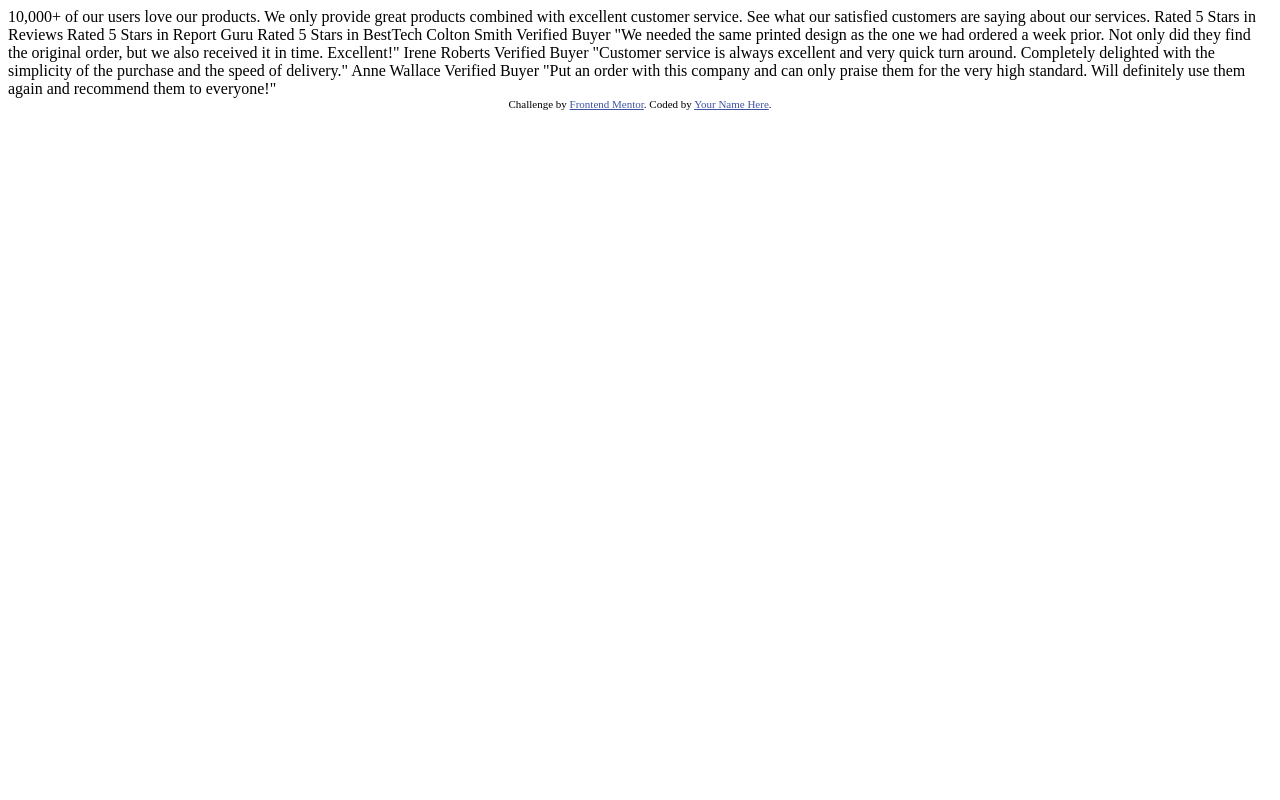
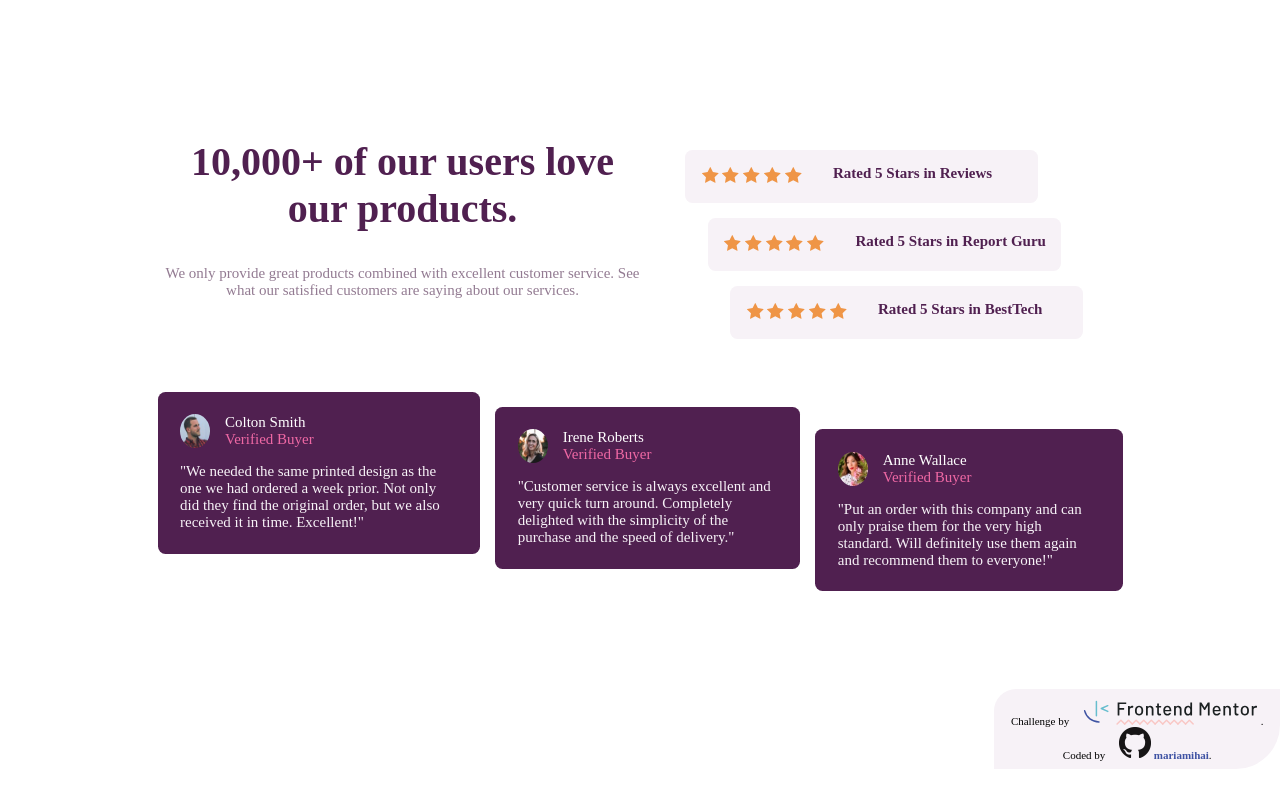
Before and after one commit to mariamihai/fm-social-proof-section, a plain HTML site: page index.html in a window 1280 px wide. Drawn offline with Linux system fonts and the light colour scheme.

Commit message:
My Implementation of the challenge

```diff
--- /dev/null
+++ b/css/styles.scss
@@ -0,0 +1,189 @@
+@import url('https://fonts.googleapis.com/css2?family=Spartan:wght@400;500;700&display=swap');
+
+:root {
+    --very-dark-magenta: hsl(300, 43%, 22%);
+    --soft-pink: hsl(333, 80%, 67%);
+    --dark-grayish-magenta: hsl(303, 10%, 53%);
+    --light-grayish-magenta: hsl(300, 24%, 96%);
+    --white: hsl(0, 0%, 100%);
+}
+
+body {
+    margin: 0;
+    font-size: 15px;
+}
+
+.card {
+    margin: 1em;
+
+    .description {
+        text-align: center;
+        padding: 1em 0.5em;
+
+        .title {
+            color: var(--very-dark-magenta);
+            font-weight: bold;
+            font-size: 40px;
+        }
+
+        .product-description {
+            color: var(--dark-grayish-magenta);
+        }
+    }
+
+    .ratings {
+        text-align: center;
+
+        .rating {
+            margin-bottom: 1em;
+            padding: 1em;
+            background-color: var(--light-grayish-magenta);
+            border-radius: 0.5em;
+
+            .stars-rating {
+                padding-bottom: 0.5em;
+            }
+
+            .rating-description {
+                font-weight: bold;
+                color: var(--very-dark-magenta);
+            }
+        }
+    }
+
+    .comments {
+
+        .comment {
+            border-radius: 0.5em;
+            margin-bottom: 1em;
+            padding: 1.5em;
+            background-color: var(--very-dark-magenta);
+
+            .user-data {
+                display: flex;
+                padding-bottom: 1em;
+
+                img {
+                    border-radius: 50%;
+                    width: 2em;
+                }
+
+                .user-text {
+                    padding-left: 1em;
+
+                    .user {
+                        color: var(--white);
+                    }
+
+                    .verified {
+                        color: var(--soft-pink);
+                    }
+                }
+
+            }
+
+            .comment-description {
+                color: var(--light-grayish-magenta);
+            }
+        }
+    }
+}
+
+.attribution {
+    padding: 1em 1.5em 3em 1.5em;
+    height: 40px;
+    background-color: var(--light-grayish-magenta);
+    border-radius: 2em 0 4em 0;
+
+    a {
+        text-decoration: none;
+        font-weight: bold;
+    }
+
+    img {
+        padding-left: 1em;
+    }
+}
+
+@media only screen and (min-width: 400px) {
+    .attribution {
+      padding: 1em 1.5em 4em 1.5em;
+      position: absolute;
+      right: 0;
+      max-width: 350px;
+      height: 25px;
+      border-radius: 2em 0 4em 0;
+
+      img {
+        padding-left: 1em;
+      }
+    }
+  }
+
+
+@media only screen and (min-width: 900px) {
+    .card {
+        display: flex;
+        flex-flow: row wrap;
+        margin: 6em 2em;
+
+        .description {
+            max-width: 50%;
+        }
+
+        .ratings {
+            padding: 4em 5em 2em 2em;
+
+            .rating {
+                display: flex;
+                padding: 1em;
+
+                .stars-rating {
+                    padding: 0.1em;
+                    margin-right: 2em;
+                }
+            }
+
+            .r2 {
+                margin-left: 1.5em;
+                margin-right: -1.5em;
+            }
+
+            .r3 {
+                margin-left: 3em;
+                margin-right: -3em;
+            }
+        }
+
+        // .break {
+        //     flex-basis: 100%;
+        //     width: 0;
+        // }
+
+        .comments {
+            display: flex;
+            flex-direction: row;
+
+            .comment {
+                margin: 0.5em;
+                align-self: flex-start;
+            }
+
+            .c2 {
+                margin-top: 1.5em;
+            }
+
+            .c3 {
+                margin-top: 3em;
+            }
+        }
+    }
+}
+
+
+
+@media only screen and (min-width: 900px) {
+    .card {
+        margin: 6em 10em;
+    }
+}
--- a/index.html
+++ b/index.html
@@ -9,10 +9,13 @@
       rel="icon"
       type="image/png"
       sizes="32x32"
-      href="./images/favicon-32x32.png"
+      href="./assets/favicon-32x32.png"
     />
 
     <title>Frontend Mentor | Social proof section</title>
+
+
+    <link rel="stylesheet" href="./css/styles.css" />
 
     <!-- Feel free to remove these styles or customise in your own stylesheet 👍 -->
     <style>
@@ -26,36 +29,108 @@
     </style>
   </head>
   <body>
-    10,000+ of our users love our products.
+    <div class="card">
+      <section class="description">
+        <h1 class="title">10,000+ of our users love our products.</h1>
+        <div class="product-description">We only provide great products combined with excellent customer service.
+          See what our satisfied customers are saying about our services.</div>
+      </section>
 
-    We only provide great products combined with excellent customer service.
-    See what our satisfied customers are saying about our services.
+      <section class="ratings">
+        <div class="rating r1">
+          <div class="stars-rating">
+            <img src="./assets/icon-star.svg" alt="5 stars rating">
+            <img src="./assets/icon-star.svg" alt="5 stars rating">
+            <img src="./assets/icon-star.svg" alt="5 stars rating">
+            <img src="./assets/icon-star.svg" alt="5 stars rating">
+            <img src="./assets/icon-star.svg" alt="5 stars rating">
+          </div>
+          <div class="rating-description">Rated 5 Stars in Reviews</div>
+        </div>
+        <div class="rating r2">
+          <div class="stars-rating">
+            <img src="./assets/icon-star.svg" alt="5 stars rating">
+            <img src="./assets/icon-star.svg" alt="5 stars rating">
+            <img src="./assets/icon-star.svg" alt="5 stars rating">
+            <img src="./assets/icon-star.svg" alt="5 stars rating">
+            <img src="./assets/icon-star.svg" alt="5 stars rating">
+          </div>
+          <div class="rating-description">Rated 5 Stars in Report Guru</div>
+        </div>
+        <div class="rating r3">
+          <div class="stars-rating">
+            <img src="./assets/icon-star.svg" alt="5 stars rating">
+            <img src="./assets/icon-star.svg" alt="5 stars rating">
+            <img src="./assets/icon-star.svg" alt="5 stars rating">
+            <img src="./assets/icon-star.svg" alt="5 stars rating">
+            <img src="./assets/icon-star.svg" alt="5 stars rating">
+          </div>
+          <div class="rating-description">Rated 5 Stars in BestTech</div>
+        </div>
+      </section>
 
-    Rated 5 Stars in Reviews
-    Rated 5 Stars in Report Guru
-    Rated 5 Stars in BestTech
+      <!-- <div class="break"></div>  -->
 
-    Colton Smith
-    Verified Buyer
-    "We needed the same printed design as the one we had ordered a week prior.
-    Not only did they find the original order, but we also received it in time.
-    Excellent!"
+      <section class="comments">
+        <div class="comment c1">
+          <div class="user-data">
+            <img src="./assets/image-colton.jpg" alt="Image Colton">
 
-    Irene Roberts
-    Verified Buyer
-    "Customer service is always excellent and very quick turn around. Completely
-    delighted with the simplicity of the purchase and the speed of delivery."
+            <div class="user-text">
+              <div class="user">Colton Smith </div>
+              <div class="verified">Verified Buyer</div>
+            </div>
+          </div>
+          <div class="comment-description">"We needed the same printed design as the one we had ordered a week prior.
+            Not only did they find the original order, but we also received it in time.
+            Excellent!"</div>
+        </div>
+        <div class="comment c2">
+          <div class="user-data">
+            <img src="./assets/image-irene.jpg" alt="Image Irene">
 
-    Anne Wallace
-    Verified Buyer
-    "Put an order with this company and can only praise them for the very high
-    standard. Will definitely use them again and recommend them to everyone!"
+            <div class="user-text">
+              <div class="user">Irene Roberts</div>
+              <div class="verified">Verified Buyer</div>
+            </div>
+          </div>
+          <div class="comment-description">"Customer service is always excellent and very quick turn around. Completely
+            delighted with the simplicity of the purchase and the speed of delivery."</div>
+        </div>
+        <div class="comment c3">
+          <div class="user-data">
+            <img src="./assets/image-anne.jpg" alt="Image Anne">
+            <div class="user-text">
+              <div class="user">Anne Wallace </div>
+              <div class="verified">Verified Buyer</div>
+            </div>
+          </div>
+          <div class="comment-description">"Put an order with this company and can only praise them for the very high
+            standard. Will definitely use them again and recommend them to everyone!"</div>
+        </div>
+      </section>
+    </div>
 
     <div class="attribution">
-      Challenge by
-      <a href="https://www.frontendmentor.io?ref=challenge" target="_blank"
-        >Frontend Mentor</a
-      >. Coded by <a href="#">Your Name Here</a>.
+      <div>
+        Challenge by
+        <a
+          href="https://www.frontendmentor.io/challenges/social-proof-section-6e0qTv_bA"
+          target="_blank"
+        >
+          <img src="assets/logo-desktop.svg" alt="Go to Frontend Mentor" /> </a
+        >.
+      </div>
+      <div>
+        Coded by
+        <a
+          href="https://github.com/mariamihai/fm-social-proof-section"
+          target="_blank"
+        >
+          <img src="assets/GitHub-Mark-32px.png" alt="Go to GitHub profile" />
+          mariamihai</a
+        >.
+      </div>
     </div>
   </body>
 </html>
```
Also changed, not shown: assets/GitHub-Mark-32px.png (added), assets/bg-pattern-bottom-desktop.svg (renamed from images/bg-pattern-bottom-desktop.svg), assets/bg-pattern-bottom-mobile.svg (renamed from images/bg-pattern-bottom-mobile.svg), assets/bg-pattern-top-desktop.svg (renamed from images/bg-pattern-top-desktop.svg), assets/bg-pattern-top-mobile.svg (renamed from images/bg-pattern-top-mobile.svg), assets/favicon-32x32.png (renamed from images/favicon-32x32.png), assets/icon-star.svg (renamed from images/icon-star.svg), assets/image-anne.jpg (renamed from images/image-anne.jpg), assets/image-colton.jpg (renamed from images/image-colton.jpg), assets/image-irene.jpg (renamed from images/image-irene.jpg), assets/logo-desktop.svg (added), css/styles.css (added), 2 other files.
